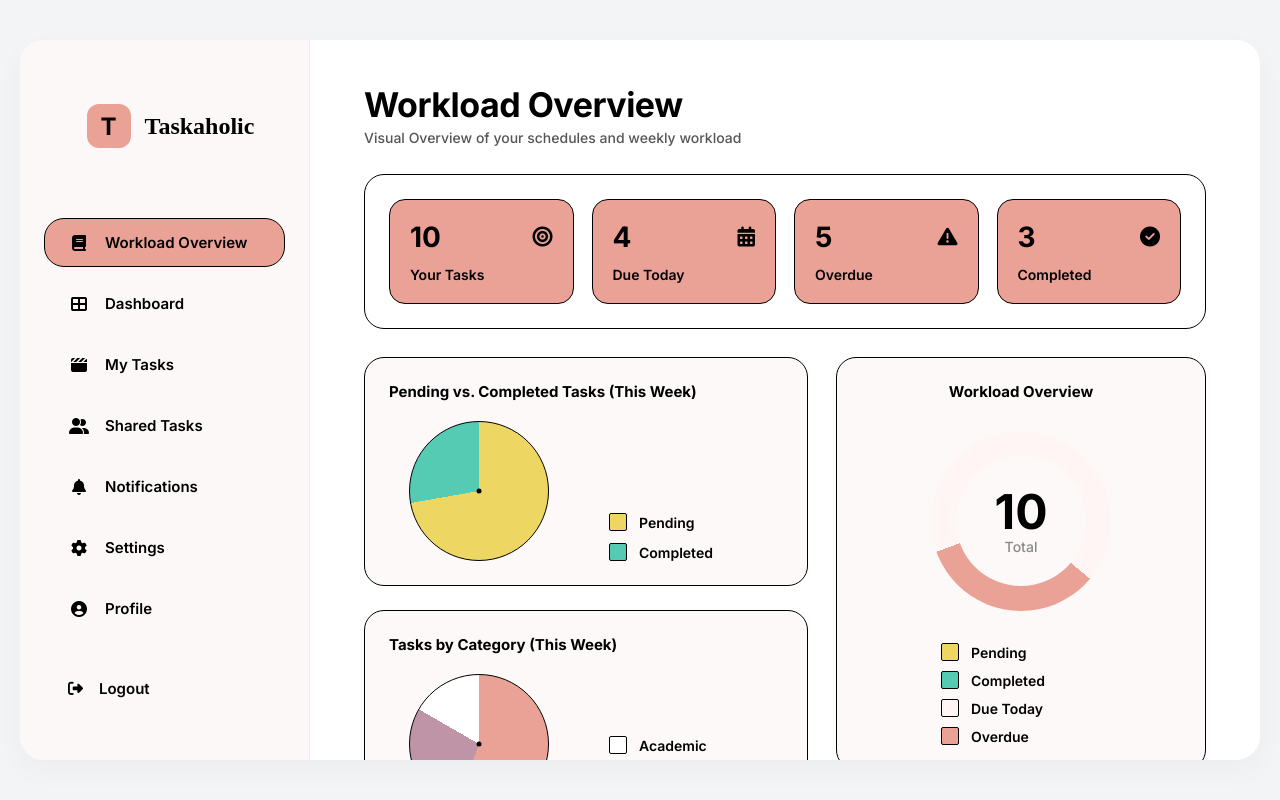
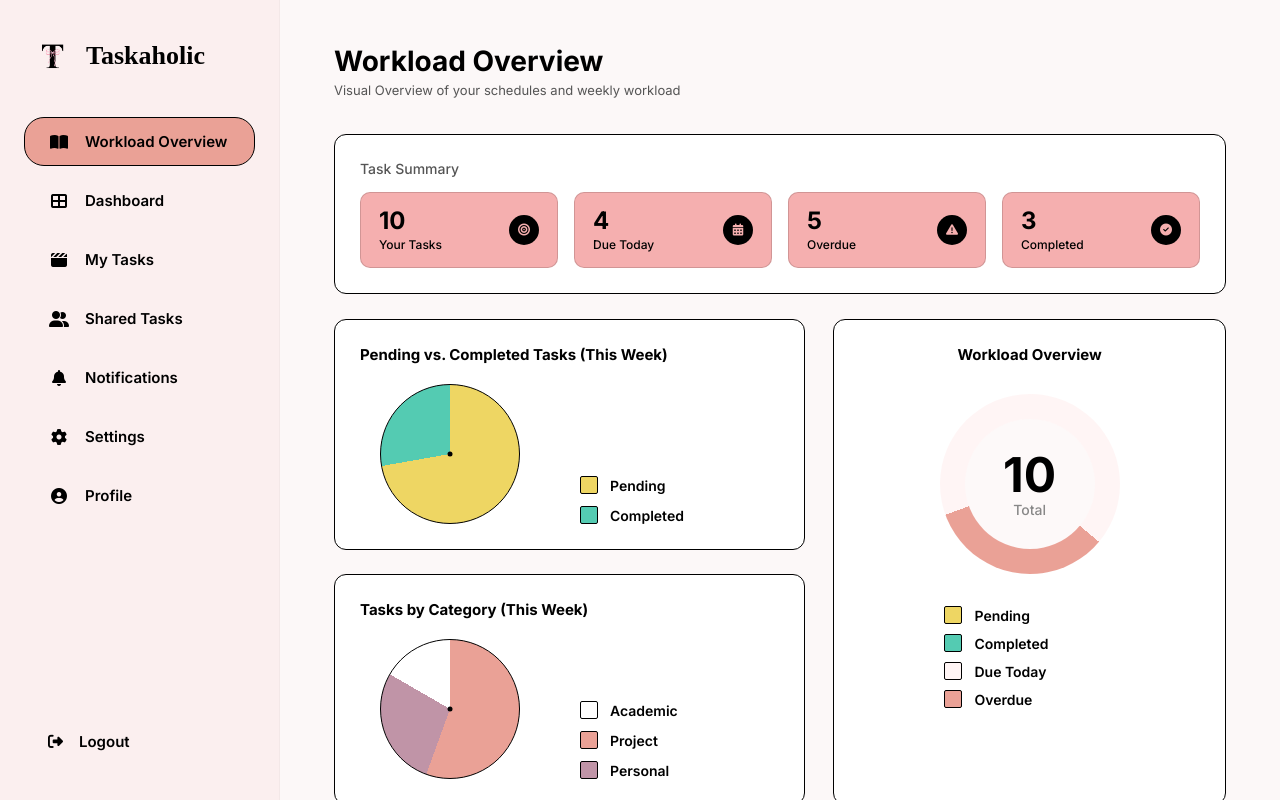
Before and after one commit to andreikristoffermanrique/Taskaholic, a website: page app/workload.html in a window 1280 px wide. Drawn offline with Linux system fonts and the light colour scheme; a web font is replaced by a local one.

Commit message:
Update workload.html

```diff
--- a/app/workload.html
+++ b/app/workload.html
@@ -12,15 +12,15 @@
 </head>
 <body>
 
-    <div class="app-container">
-        <aside class="sidebar">
-            <div class="logo-container">
-                <div class="logo-icon">T</div>
-                <span class="logo-text title-laila">Taskaholic</span>
+    <div class="dashboard-container">
+        <aside class="sidebar-panel">
+            <div class="brand-wrapper">
+                <img src="LOGO 2.png" alt="Taskaholic Logo" class="brand-logo-img">
+                <span class="brand-title">Taskaholic</span>
             </div>
 
-            <nav class="nav-menu">
-                <a href="#" class="nav-item active"><i class="fa-solid fa-book"></i> Workload Overview</a>
+            <nav class="sidebar-nav">
+                <a href="#" class="nav-item active"><i class="fa-solid fa-book-open"></i> Workload Overview</a>
                 <a href="#" class="nav-item"><i class="fa-solid fa-table-cells-large"></i> Dashboard</a>
                 <a href="#" class="nav-item"><i class="fa-solid fa-clapperboard"></i> My Tasks</a>
                 <a href="#" class="nav-item"><i class="fa-solid fa-user-group"></i> Shared Tasks</a>
@@ -32,50 +32,56 @@
             <a href="#" class="logout-btn"><i class="fa-solid fa-right-from-bracket"></i> Logout</a>
         </aside>
 
-        <main class="main-content">
-            <header class="content-header-group">
-                <h1 class="title-inter">Workload Overview</h1>
-                <p class="subtitle">Visual Overview of your schedules and weekly workload</p>
+        <main class="main-content" style="background-color: #FCF8F8;">
+            <header class="content-header">
+                <div class="welcome-text">
+                    <h2>Workload Overview</h2>
+                    <p style="font-size: 13px; color: #555555; margin-top: 4px;">Visual Overview of your schedules and weekly workload</p>
+                </div>
             </header>
 
-            <section class="task-summary-wrapper">
-                <div class="summary-grid">
-                    <div class="summary-card">
-                        <div class="card-row">
-                            <span class="count">10</span>
-                            <i class="fa-solid fa-bullseye"></i>
+            <div style="background-color: #FFFFFF; border: 1px solid #000000; border-radius: 12px; padding: 25px; margin-bottom: 25px; width: 100%;">
+                <div style="font-size: 14px; font-weight: 500; color: #555555; margin-bottom: 15px;">Task Summary</div>
+                <div style="display: grid; grid-template-columns: repeat(4, 1fr); gap: 16px; width: 100%;">
+                    <div class="stat-card">
+                        <div class="stat-info">
+                            <div class="stat-number">10</div>
+                            <div class="stat-label">Your Tasks</div>
                         </div>
-                        <span class="label">Your Tasks</span>
+                        <div class="stat-icon-circle"><i class="fa-solid fa-bullseye"></i></div>
                     </div>
-                    <div class="summary-card">
-                        <div class="card-row">
-                            <span class="count">4</span>
-                            <i class="fa-solid fa-calendar-days"></i>
+
+                    <div class="stat-card">
+                        <div class="stat-info">
+                            <div class="stat-number">4</div>
+                            <div class="stat-label">Due Today</div>
                         </div>
-                        <span class="label">Due Today</span>
+                        <div class="stat-icon-circle"><i class="fa-solid fa-calendar-days"></i></div>
                     </div>
-                    <div class="summary-card">
-                        <div class="card-row">
-                            <span class="count">5</span>
-                            <i class="fa-solid fa-triangle-exclamation"></i>
+
+                    <div class="stat-card">
+                        <div class="stat-info">
+                            <div class="stat-number">5</div>
+                            <div class="stat-label">Overdue</div>
                         </div>
-                        <span class="label">Overdue</span>
+                        <div class="stat-icon-circle"><i class="fa-solid fa-triangle-exclamation"></i></div>
                     </div>
-                    <div class="summary-card">
-                        <div class="card-row">
-                            <span class="count">3</span>
-                            <i class="fa-solid fa-circle-check"></i>
+
+                    <div class="stat-card">
+                        <div class="stat-info">
+                            <div class="stat-number">3</div>
+                            <div class="stat-label">Completed</div>
                         </div>
-                        <span class="label">Completed</span>
+                        <div class="stat-icon-circle"><i class="fa-solid fa-circle-check"></i></div>
                     </div>
                 </div>
-            </section>
+            </div>
 
             <div class="dashboard-analytics-layout">
 
                 <div class="analytics-left-col">
-                    <div class="chart-card">
-                        <h3>Pending vs. Completed Tasks (This Week)</h3>
+                    <div class="chart-card" style="background-color: #FFFFFF; border: 1px solid #000000; border-radius: 12px; padding: 25px;">
+                        <h3 style="font-size: 15px; font-weight: 700; margin-bottom: 20px;">Pending vs. Completed Tasks (This Week)</h3>
                         <div class="chart-content-box">
                             <div class="pie-chart chart-pending-completed"></div>
                             <div class="chart-legend">
@@ -91,8 +97,8 @@
                         </div>
                     </div>
 
-                    <div class="chart-card">
-                        <h3>Tasks by Category (This Week)</h3>
+                    <div class="chart-card" style="background-color: #FFFFFF; border: 1px solid #000000; border-radius: 12px; padding: 25px;">
+                        <h3 style="font-size: 15px; font-weight: 700; margin-bottom: 20px;">Tasks by Category (This Week)</h3>
                         <div class="chart-content-box">
                             <div class="pie-chart chart-category"></div>
                             <div class="chart-legend">
@@ -114,8 +120,8 @@
                 </div>
 
                 <div class="analytics-right-col">
-                    <div class="chart-card tall-chart-card">
-                        <h3 class="center-title">Workload Overview</h3>
+                    <div class="chart-card tall-chart-card" style="background-color: #FFFFFF; border: 1px solid #000000; border-radius: 12px; padding: 25px; height: 100%;">
+                        <h3 class="center-title" style="font-size: 15px; font-weight: 700; margin-bottom: 20px; text-align: center;">Workload Overview</h3>
                         <div class="chart-content-vertical">
                             <div class="donut-chart chart-total-workload">
                                 <div class="donut-center-hole">
```
